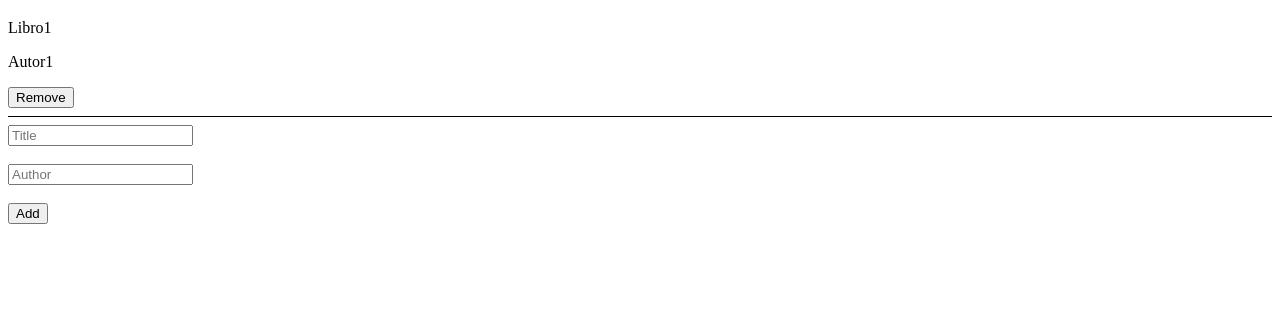
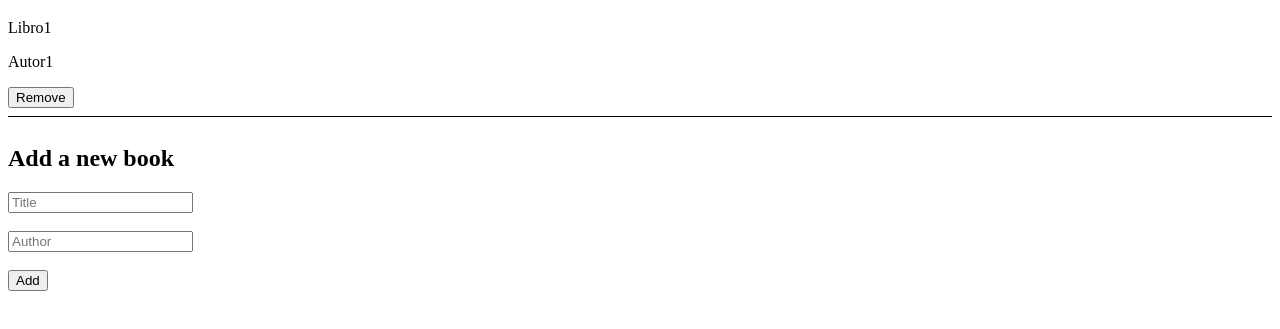
Before and after one commit to mrcbq/awesome-books, a website: page index.html in a window 1280 px wide. Shown: the part 61-390 px from the top of the page. Drawn offline with Linux system fonts and the light colour scheme.

Commit message:
Refactor index.html
Refactored some sections for a better look & feel

```diff
--- a/index.html
+++ b/index.html
@@ -9,23 +9,19 @@
 </head>
 <body>
     <main>
-
-        <h1>Awesome Books</h1>
-
+        <h1 class="main-title">Awesome Books</h1>
         <div class="book-list">
-            <!-- <p>Lorem Ipsum</p>
-            <p>Testeroo Testyy</p>
-            <button>Remove</button> -->
+            <ul id="book-list">
+            </ul>
         </div>
-
-        <div class="book-dinamic_list">
+        <div id="form-add_book">
+            <h2 class="form-title">Add a new book</h2>
+        <form action="#" method="post" id="form" >
+            <input type="text" placeholder="Title" id="book-title"> <br>
+            <input type="text" placeholder="Author" id="book-author"> <br>
+            <button id="btn-add" type="button">Add</button>
+        </form>
         </div>
-
-        <form id="form-add_book">
-            <input type="text" placeholder="Title" id="title"> <br>
-            <input type="text" placeholder="Author" id="author"> <br>
-            <button id="btn-add">Add</button>
-        </form>
 
     </main>
 
```
